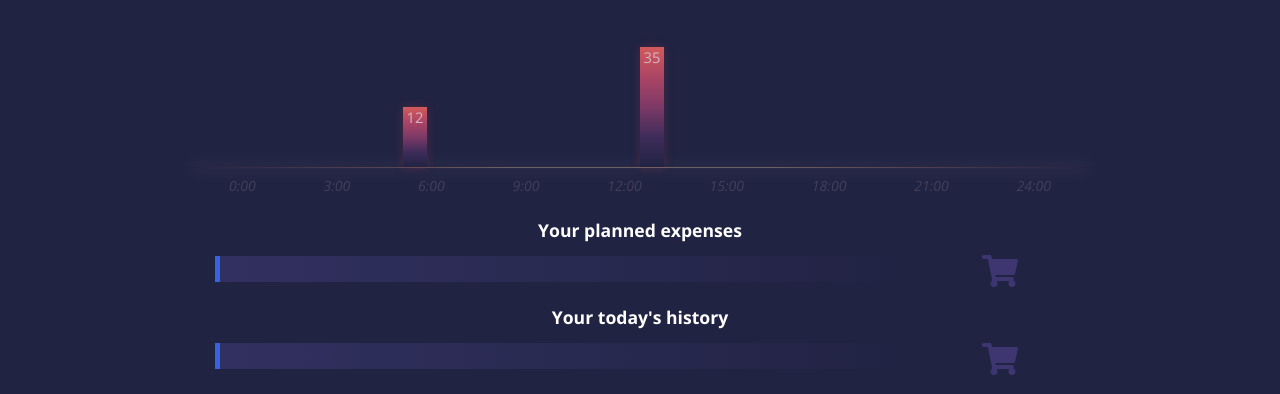
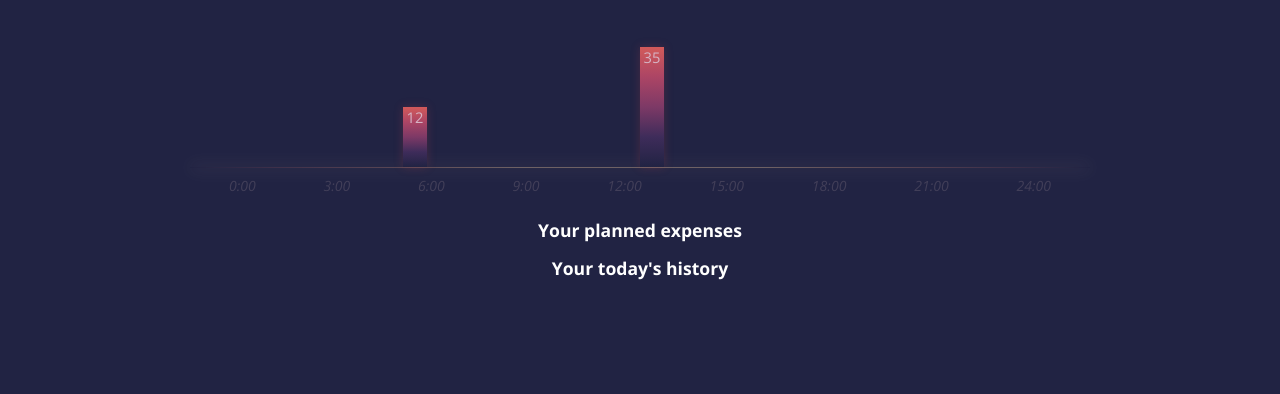
Before and after one commit to SafeAndS0und/daily-expenses, a website with bundled scripts: page index.html in a window 1280 px wide. Shown: the part 154-548 px from the top of the page. Built offline with nearby package versions, Linux system fonts and the light colour scheme; files whose address does not match are found by name.

Commit message:
templateInputer doesn't draw empty panels anymore

```diff
--- a/assets/js/templateInputer.js
+++ b/assets/js/templateInputer.js
@@ -1,18 +1,25 @@
 export default function(templatesAndSelectors){
 
-   return new Promise((resolve, reject) => {
+   return new Promise((resolve, reject) =>{
 
       templatesAndSelectors.forEach(obj =>{
+
+         if(obj.props && obj.props.length === 0) // don't draw empty panels
+            return
+
          let i = 0
          do{
             fetch(`/daily-expenses/components/templates/${obj.template}.html`)
                .then(response => response.text())
-               .then(data => {
+               .then(data =>{
                   document.querySelector(obj.selector).innerHTML += data
                })
-               i++
+            i++
 
          } while(obj.props && obj.props[i])
+         {
+
+         }
 
          setTimeout(resolve, 1000) //todo hmm
 
--- a/components/js/panel.js
+++ b/components/js/panel.js
@@ -101,9 +101,6 @@ const createPanels = () =>{
 
                              <i class="fas fa-shopping-cart icon fa-2x"></i>
                `
-                  // article.children[0].addEventListener('touchstart', mobileTouchStartHandler)
-                  // article.children[0].addEventListener('touchmove', mobileMoveHandler)
-                  // article.children[0].addEventListener('touchend', touchEndHandler)
                   document.querySelector('.history div').appendChild(article)
 
                   // to storage
```
Also changed, not shown: components/templates/Panel.html (+0 -1 lines).
